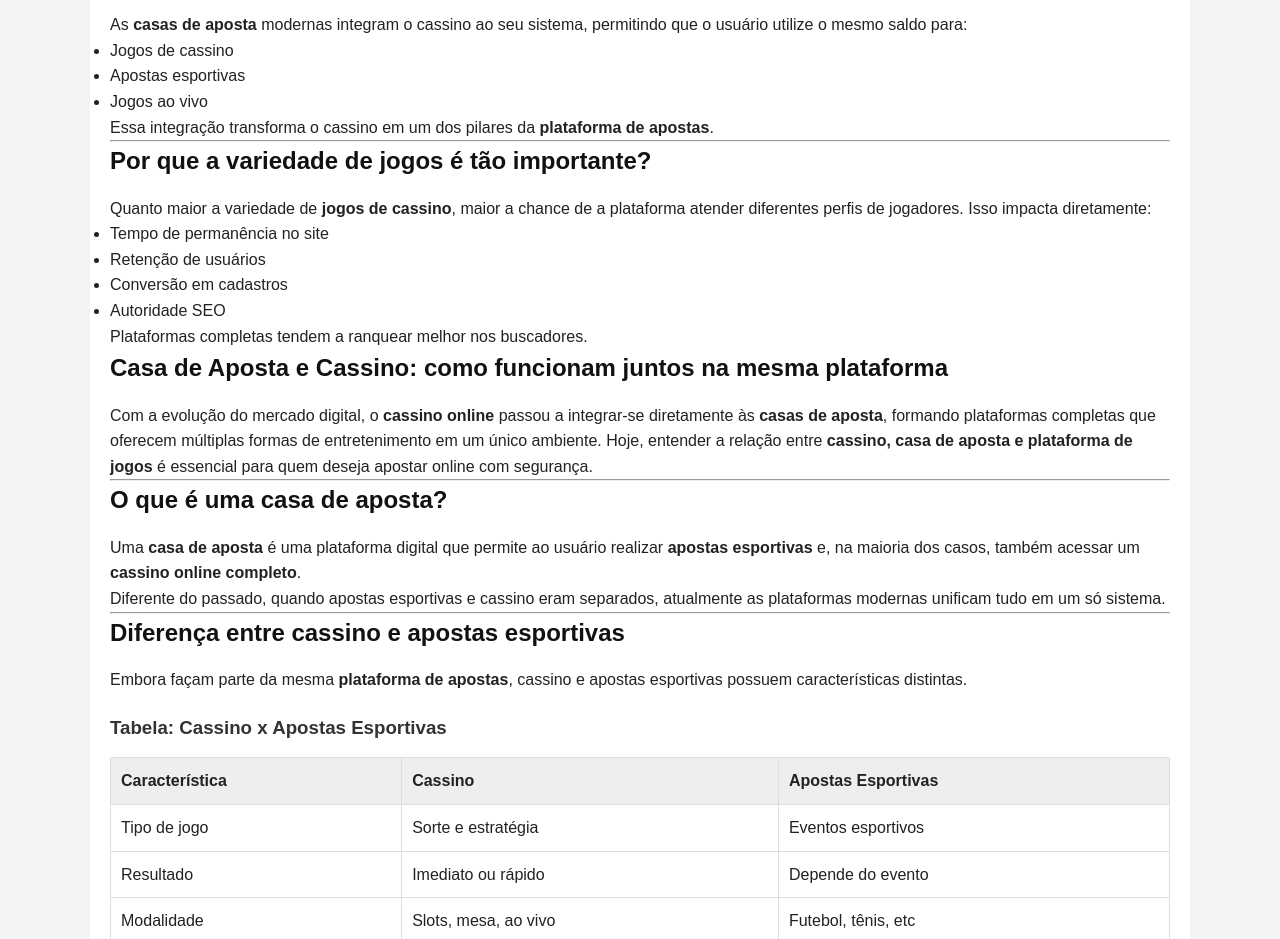
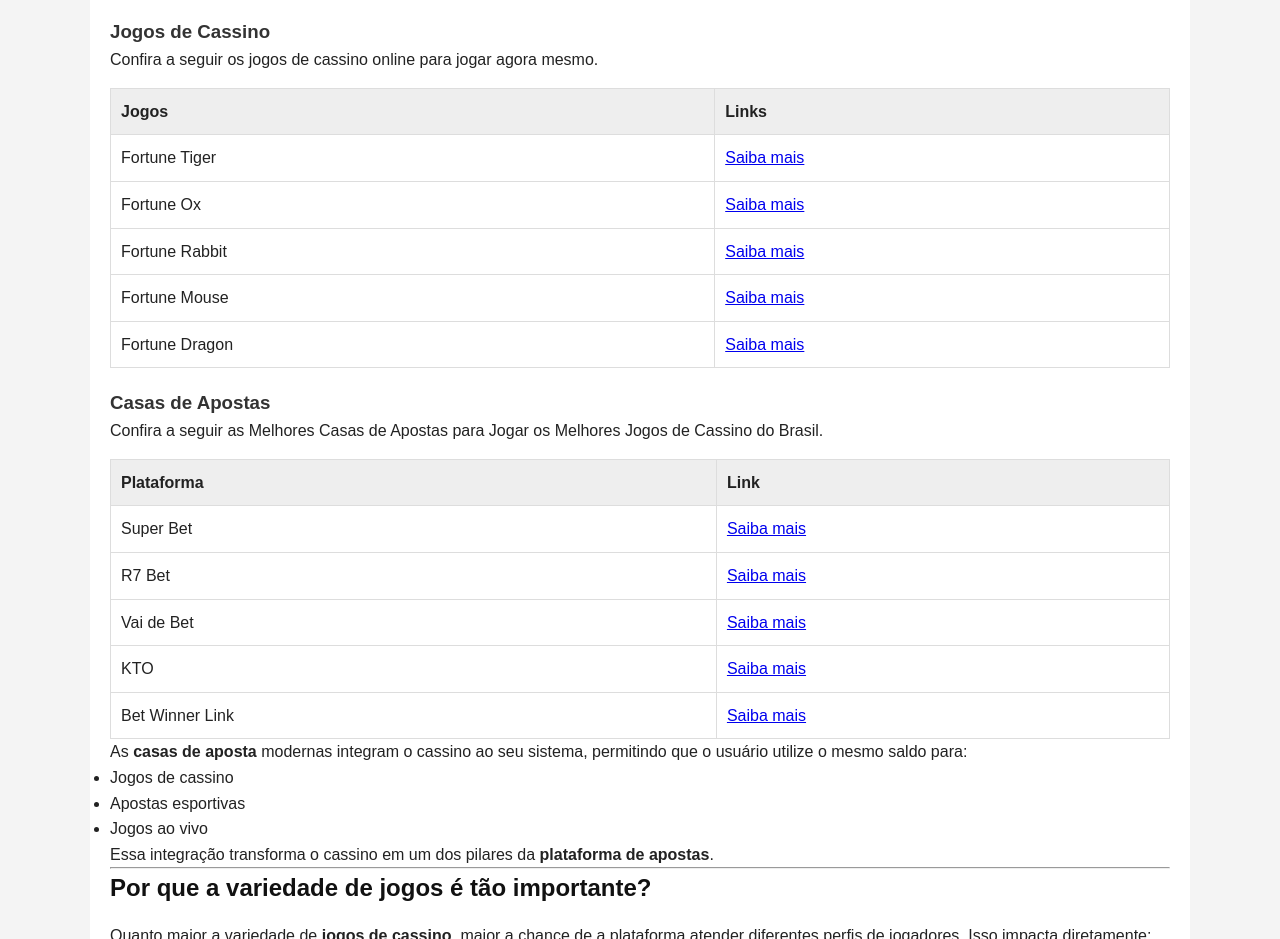
Before and after one commit to userdigital444777-beep/cassino, a plain HTML site: page index.html in a window 1280 px wide. Shown: the part 5573-6512 px from the top of the page. Drawn offline with Linux system fonts and the light colour scheme.

Commit message:
Update index.html

```diff
--- a/index.html
+++ b/index.html
@@ -679,6 +679,73 @@
 <hr />
 <h2>Jogos de cassino e casas de aposta</h2>
 
+	<h3>Jogos de Cassino</h3>
+	<p>Confira a seguir os jogos de cassino online para jogar agora mesmo.</p>
+	<table border="1" cellpadding="8" cellspacing="0">
+  <thead>
+    <tr>
+      <th>Jogos</th>
+      <th>Links</th>
+    </tr>
+  </thead>
+  <tbody>
+    <tr>
+      <td>Fortune Tiger</td>
+      <td><a href="https://fortune-tiger.betwinnerlink.com/">Saiba mais</a></td>
+    </tr>
+    <tr>
+      <td>Fortune Ox</td>
+      <td><a href="https://jogodotigre.com/fortune-ox/" title="Fortune Ox">Saiba mais</a></td>
+    </tr>
+    <tr>
+      <td>Fortune Rabbit</td>
+      <td><a href="https://jogodotigre.com/fortune-rabbit/" title="Fortune Rabbit">Saiba mais</a></td>
+    </tr>
+    <tr>
+      <td>Fortune Mouse</td>
+      <td><a href="https://jogodotigre.com/fortune-mouse/" title="Fortune Mouse">Saiba mais</a></td>
+    </tr>
+    <tr>
+      <td>Fortune Dragon</td>
+      <td><a href="https://jogodotigre.com/fortune-dragon/" title="Fortune Dragon">Saiba mais</a></td>
+    </tr>
+  </tbody>
+</table>
+
+	<h3>Casas de Apostas</h3>
+
+	<p>Confira a seguir as Melhores Casas de Apostas para Jogar os Melhores Jogos de Cassino do Brasil.</p>
+	<table border="1" cellpadding="8" cellspacing="0">
+  <thead>
+    <tr>
+      <th>Plataforma</th>
+      <th>Link</th>
+    </tr>
+  </thead>
+  <tbody>
+    <tr>
+      <td>Super Bet</td>
+      <td><a href="http://super-bet.betwinnerlink.com/" title="Super Bet">Saiba mais</a></td>
+    </tr>
+    <tr>
+      <td>R7 Bet</td>
+      <td><a href="https://r7-bet.betwinnerlink.com/" title="R7 Bet">Saiba mais</a></td>
+    </tr>
+    <tr>
+      <td>Vai de Bet</td>
+      <td><a href="https://vai-de-bet.betwinnerlink.com/" title="Vai de Bet">Saiba mais</a></td>
+    </tr>
+    <tr>
+      <td>KTO</td>
+      <td><a href="https://kto.betwinnerlink.com/" title="KTO">Saiba mais</a></td>
+    </tr>
+    <tr>
+      <td>Bet Winner Link</td>
+      <td><a href="https://betwinnerlink.com/" title="Bet Winner Link">Saiba mais</a></td>
+    </tr>
+  </tbody>
+</table>
+
 <p>As <strong>casas de aposta</strong> modernas integram o cassino ao seu sistema, permitindo que o usu&aacute;rio utilize o mesmo saldo para:</p>
 
 <ul>
```
